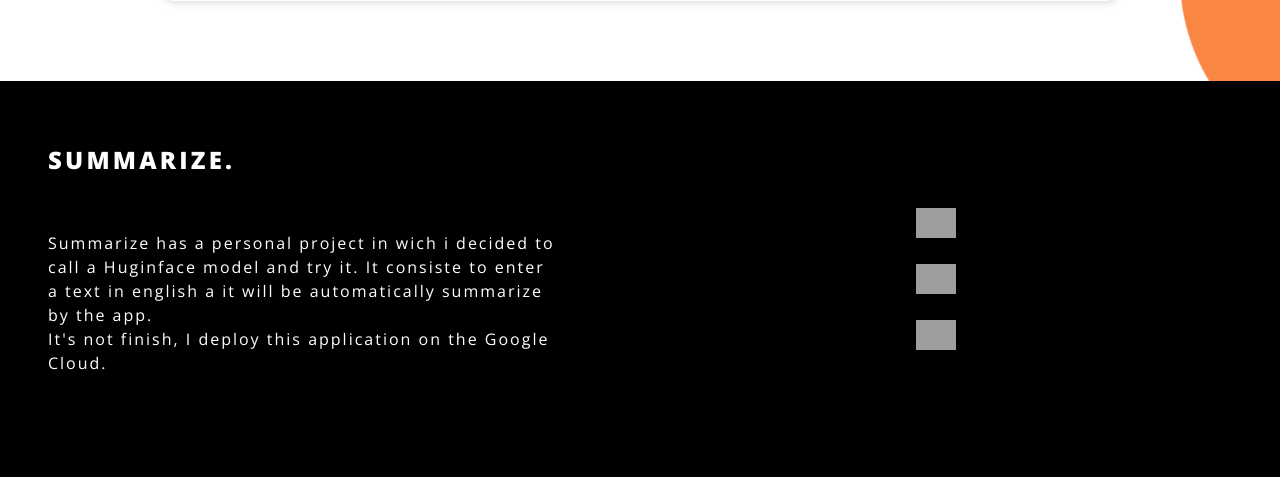
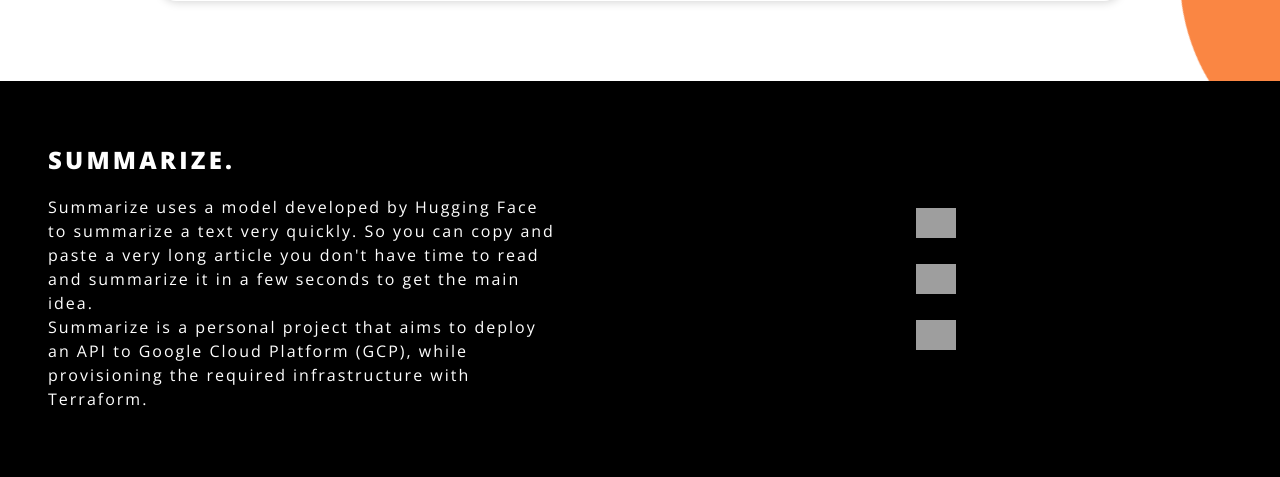
Before and after one commit to gerardmargaux/deploy-API-to-GCP, a Flask app: page / in a window 1280 px wide. Shown: the part 1306-1783 px from the top of the page. Run offline with Flask 2, Linux system fonts and the light colour scheme; grey boxes are pictures that could not be loaded.

Commit message:
Modify text html

```diff
--- a/app/main.py
+++ b/app/main.py
@@ -15,10 +15,13 @@ def index():
 def background_process_button():
     try:
         input_text = request.form['text']
-        summarizer = pipeline("summarization", model=model_path)
-        summary = summarizer(input_text, max_length=130, min_length=30, do_sample=False)[0]["summary_text"]
+        if len(input_text) < 20:
+            summary = "The input text is not long enough to be summarized. Please try again."
+        else:
+            summarizer = pipeline("summarization", model=model_path)
+            summary = summarizer(input_text, max_length=130, min_length=30, do_sample=False)[0]["summary_text"]
     except:
-        summary = "ERROR: Please try again"
+        summary = "ERROR: Please try again."
     return render_template('index.html', variable=input_text, summary=summary)
 
 
--- a/app/templates/index.html
+++ b/app/templates/index.html
@@ -49,9 +49,9 @@
             <div class="footer-description">
                 <h3 class="description-title">SUMMARIZE.</h3>
                 <p class="description-text">
-                    Summarize has a personal project in wich i decided to call a Huginface model and try it.
-                    It consiste to enter a text in english a it will be automatically summarize by the app.<br>
-                    It's not finish, I deploy this application on the Google Cloud.
+                    Summarize uses a model developed by Hugging Face to summarize a text very quickly.
+                    So you can copy and paste a very long article you don't have time to read and summarize it in a few seconds to get the main idea.<br>
+                    Summarize is a personal project that aims to deploy an API to Google Cloud Platform (GCP), while provisioning the required infrastructure with Terraform.
                 </p>
             </div>
 
```
